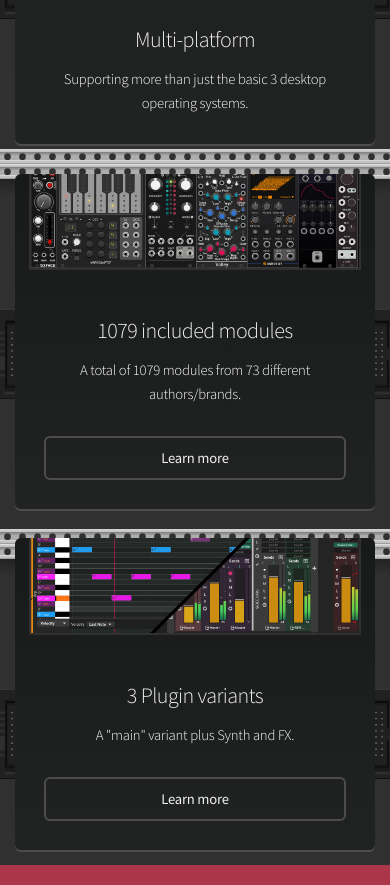
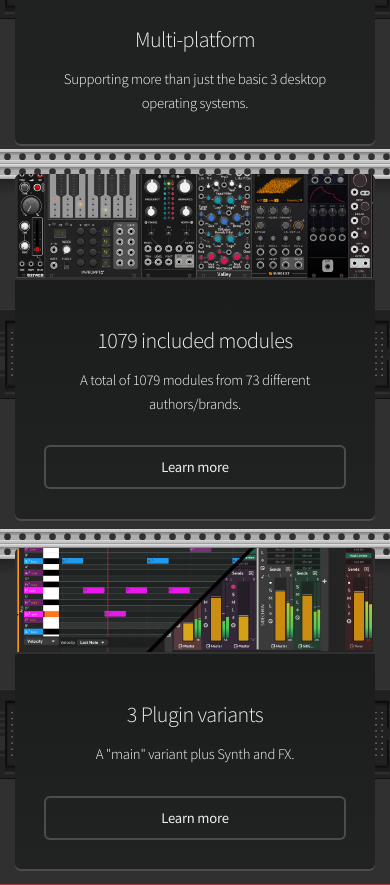
Before and after one commit to DISTRHO/Cardinal-Website, a PHP site: page /index.php in a window 390 px wide. Shown: the part 1736-2621 px from the top of the page. Run offline with PHP 8.4, Linux system fonts and the light colour scheme.

Commit message:
also no fake padding
Signed-off-by: falkTX <falktx@falktx.com>

```diff
--- a/assets/css/main.css
+++ b/assets/css/main.css
@@ -3829,16 +3829,6 @@
 					padding: 3em 0 0 0 !important;
 				}
 
-				.box .image.featured {
-					border-radius: 0;
-					margin-left: -1em;
-					width: calc(100% + 2em);
-				}
-
-					.box .image.featured img {
-						border-radius: 0 !important;
-					}
-
 					.box .image.featured:first-child {
 						margin-bottom: 3em;
 						margin-top: -3em;
```
